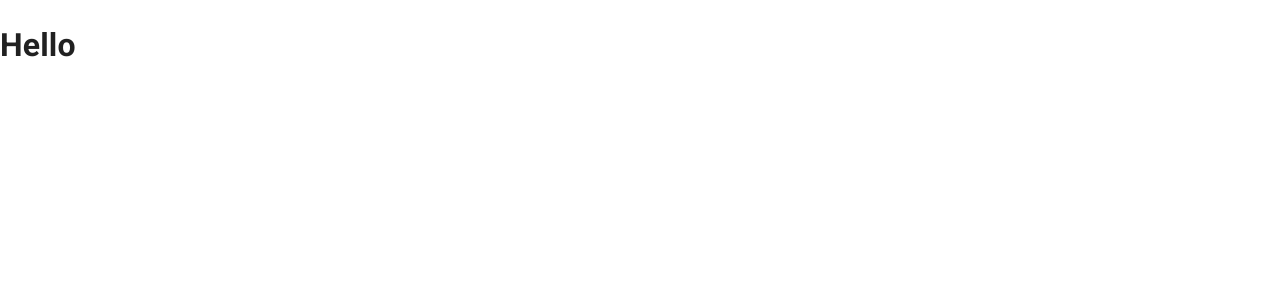
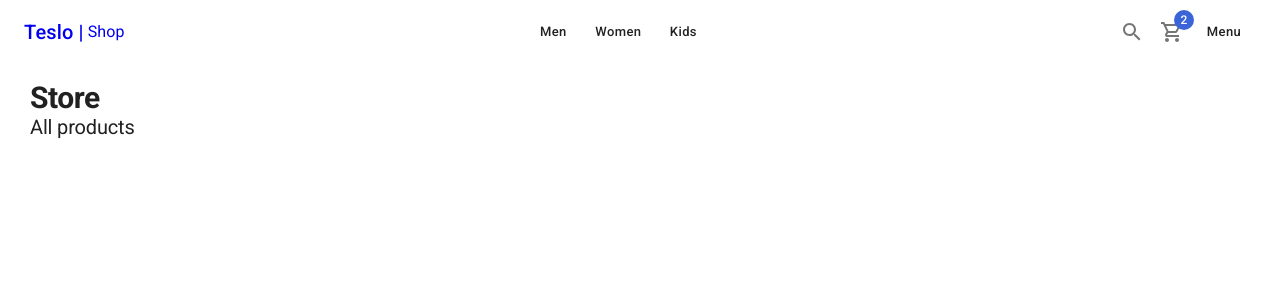
Before and after one commit to luix30182/teslo-shop, a Next.js app: page / in a window 1280 px wide. Shown: the top 300 px of the page. Built offline with nearby package versions, Linux system fonts and the light colour scheme.

Commit message:
Added navbar

```diff
--- /dev/null
+++ b/components/layouts/ShopLayout.tsx
@@ -0,0 +1,42 @@
+import Head from 'next/head';
+import React, { FC } from 'react';
+import { Navbar } from '../ui';
+
+interface Props {
+  title: string;
+  pageDescription: string;
+  imageFullUrl?: string;
+  children: React.ReactNode;
+}
+
+export const ShopLayout: FC<Props> = ({
+  children,
+  title,
+  pageDescription,
+  imageFullUrl
+}) => {
+  return (
+    <>
+      <Head>
+        <title>{title}</title>
+        <meta name="description" content={pageDescription} />
+
+        <meta name="og:title" content={title} />
+        <meta name="og:description" content={pageDescription} />
+
+        {imageFullUrl && <meta name="og:iamge" content={imageFullUrl} />}
+      </Head>
+      <Navbar />
+      <main
+        style={{
+          margin: '80px auto',
+          maxWidth: '1440px',
+          padding: '0 30px'
+        }}
+      >
+        {children}
+      </main>
+      <footer></footer>
+    </>
+  );
+};
--- /dev/null
+++ b/components/layouts/index.ts
@@ -0,0 +1 @@
+export * from './ShopLayout';
--- /dev/null
+++ b/components/ui/Navbar.tsx
@@ -0,0 +1,65 @@
+import NextLink from 'next/link';
+import {
+  AppBar,
+  Badge,
+  Box,
+  Button,
+  IconButton,
+  Link,
+  Toolbar,
+  Typography
+} from '@mui/material';
+import { SearchOutlined, ShoppingCartOutlined } from '@mui/icons-material';
+
+export const Navbar = () => {
+  return (
+    <AppBar>
+      <Toolbar>
+        <NextLink href="/" passHref>
+          <Link display="flex" alignItems="center">
+            <Typography variant="h6">Teslo |</Typography>
+            <Typography sx={{ ml: 0.5 }}>Shop</Typography>
+          </Link>
+        </NextLink>
+
+        <Box flex={1} />
+
+        <Box sx={{ display: { xs: 'none', sm: 'block' } }}>
+          <NextLink href="/category/men" passHref>
+            <Link>
+              <Button>Men</Button>
+            </Link>
+          </NextLink>
+          <NextLink href="/category/women" passHref>
+            <Link>
+              <Button>Women</Button>
+            </Link>
+          </NextLink>
+          <NextLink href="/category/kids" passHref>
+            <Link>
+              <Button>Kids</Button>
+            </Link>
+          </NextLink>
+        </Box>
+
+        <Box flex={1} />
+
+        <IconButton>
+          <SearchOutlined />
+        </IconButton>
+
+        <NextLink href="/cart" passHref>
+          <Link>
+            <IconButton>
+              <Badge badgeContent={2} color="secondary">
+                <ShoppingCartOutlined />
+              </Badge>
+            </IconButton>
+          </Link>
+        </NextLink>
+
+        <Button>Menu</Button>
+      </Toolbar>
+    </AppBar>
+  );
+};
--- /dev/null
+++ b/components/ui/index.ts
@@ -0,0 +1 @@
+export * from './Navbar';
--- a/pages/index.tsx
+++ b/pages/index.tsx
@@ -1,7 +1,21 @@
+import { Typography } from '@mui/material';
 import type { NextPage } from 'next';
+import { ShopLayout } from '../components/layouts';
 
 const Home: NextPage = () => {
-  return <h1>Hello</h1>;
+  return (
+    <ShopLayout
+      title={'Teslo-shop - Home'}
+      pageDescription={'Find the best products'}
+    >
+      <Typography variant="h1" component="h1">
+        Store
+      </Typography>
+      <Typography variant="h2" component="h2">
+        All products
+      </Typography>
+    </ShopLayout>
+  );
 };
 
 export default Home;
```
